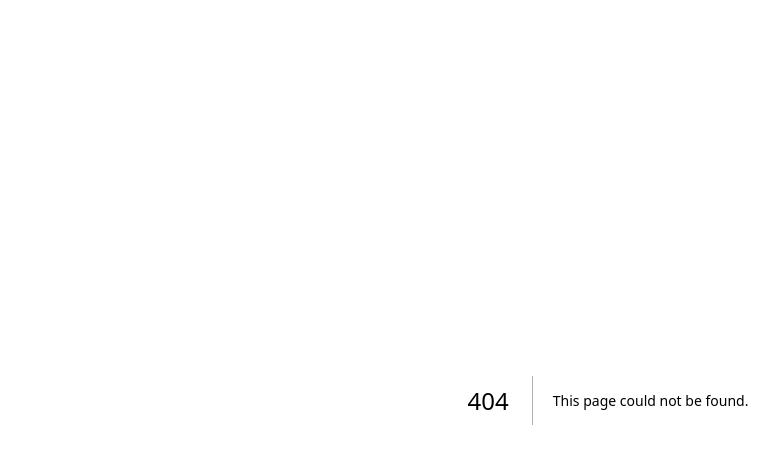
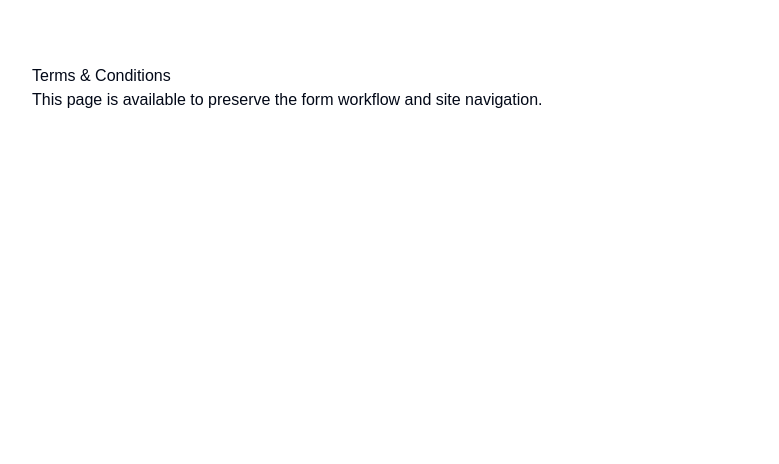
Before and after one commit to publisherskdp-ops/KDP-PRESS, a Next.js app: page /terms-and-condition in a window 1280 px wide. Before the commit this address had no page. Shown: the top 464 px of the page, without its empty margins (32-811 px from the left). Built offline with nearby package versions, Linux system fonts and the light colour scheme.

Commit message:
feat: complete sub-project integration with thank-you and policy routes

```diff
--- /dev/null
+++ b/src/app/privacy-policy/page.tsx
@@ -0,0 +1,10 @@
+import React from 'react';
+
+export default function PrivacyPolicyPage() {
+  return (
+    <main style={{ padding: '4rem', fontFamily: 'Poppins, sans-serif' }}>
+      <h1>Privacy Policy</h1>
+      <p>This page is available to preserve the form workflow and site navigation.</p>
+    </main>
+  );
+}
--- /dev/null
+++ b/src/app/terms-and-condition/page.tsx
@@ -0,0 +1,10 @@
+import React from 'react';
+
+export default function TermsPage() {
+  return (
+    <main style={{ padding: '4rem', fontFamily: 'Poppins, sans-serif' }}>
+      <h1>Terms & Conditions</h1>
+      <p>This page is available to preserve the form workflow and site navigation.</p>
+    </main>
+  );
+}
--- /dev/null
+++ b/src/app/thank-you/ThankYouPageClient.tsx
@@ -0,0 +1,33 @@
+'use client';
+
+import React, { useEffect } from 'react';
+import Script from 'next/script';
+
+interface Props {
+  html: string;
+}
+
+export default function ThankYouPageClient({ html }: Props) {
+  useEffect(() => {
+    (window as any).toggleLiveChat = function () {
+      if (typeof (window as any).__lcLoad === 'function') {
+        (window as any).__lcLoad();
+      }
+      if (typeof (window as any).LiveChatWidget !== 'undefined' && typeof (window as any).LiveChatWidget.call === 'function') {
+        (window as any).LiveChatWidget.call('maximize');
+      }
+    };
+
+    (window as any).toggleChat = (window as any).toggleLiveChat;
+    (window as any).setButtonURL = (window as any).toggleLiveChat;
+  }, []);
+
+  return (
+    <>
+      <div dangerouslySetInnerHTML={{ __html: html }} />
+      <Script id="livechat-thankyou" strategy="afterInteractive">
+        {`(function(n,t,c){function i(n){return e._h?e._h.apply(null,n):e._q.push(n)}var e={_q:[],_h:null,_v:"2.0",on:function(){i(["on",c.call(arguments)])},once:function(){i(["once",c.call(arguments)])},off:function(){i(["off",c.call(arguments)])},get:function(){if(!e._h)throw new Error("[LiveChatWidget] You can't use getters before load.");return i(["get",c.call(arguments)])},call:function(){i(["call",c.call(arguments)])},init:function(){if(t.getElementById("livechat-tracking"))return;var n=t.createElement("script");n.id="livechat-tracking";n.async=!0;n.type="text/javascript";n.src="https://cdn.livechatinc.com/tracking.js";t.head.appendChild(n)}};n.LiveChatWidget=n.LiveChatWidget||e;if(!n.__lc.asyncInit){var s=!1;var r=function(){if(s)return;s=!0;e.init()};n.__lcLoad=r;["click","touchstart"].forEach(function(t){n.addEventListener(t,r,{once:!0,passive:!0})})}})(window,document,[].slice);`}
+      </Script>
+    </>
+  );
+}
--- /dev/null
+++ b/src/app/thank-you/layout.tsx
@@ -0,0 +1,32 @@
+import React from 'react';
+
+export default function ThankYouLayout({
+  children,
+}: {
+  children: React.ReactNode;
+}) {
+  return (
+    <>
+      <link
+        rel="stylesheet"
+        href="https://cdn.jsdelivr.net/npm/bootstrap@5.0.2/dist/css/bootstrap.min.css"
+      />
+      <link rel="stylesheet" href="/assets/css/slick.css" />
+      <link rel="stylesheet" href="/assets/css/slick-theme.css" />
+      <link
+        rel="stylesheet"
+        href="https://cdnjs.cloudflare.com/ajax/libs/font-awesome/7.0.1/css/all.min.css"
+      />
+      <link rel="stylesheet" href="/assets/css/custom.min.css?v=2.0" />
+      <link rel="stylesheet" href="/assets/css/style.services-testimonials.min.css?v=2.0" />
+      <link
+        rel="stylesheet"
+        href="https://fonts.googleapis.com/css2?family=Poppins:wght@100;300;400;500;600;700;900&display=swap"
+      />
+
+      <div className="publishing-subproject">
+        {children}
+      </div>
+    </>
+  );
+}
--- /dev/null
+++ b/src/app/thank-you/page.tsx
@@ -0,0 +1,12 @@
+import React from 'react';
+import { getThankYouHtml } from '../../../kdppress-nextjs-main/kdppress-nextjs-main/lib/htmlContent';
+import ThankYouPageClient from './ThankYouPageClient';
+
+export default function ThankYouPage() {
+  const { html } = getThankYouHtml();
+  return (
+    <main className="min-h-screen bg-white">
+      <ThankYouPageClient html={html} />
+    </main>
+  );
+}
```
